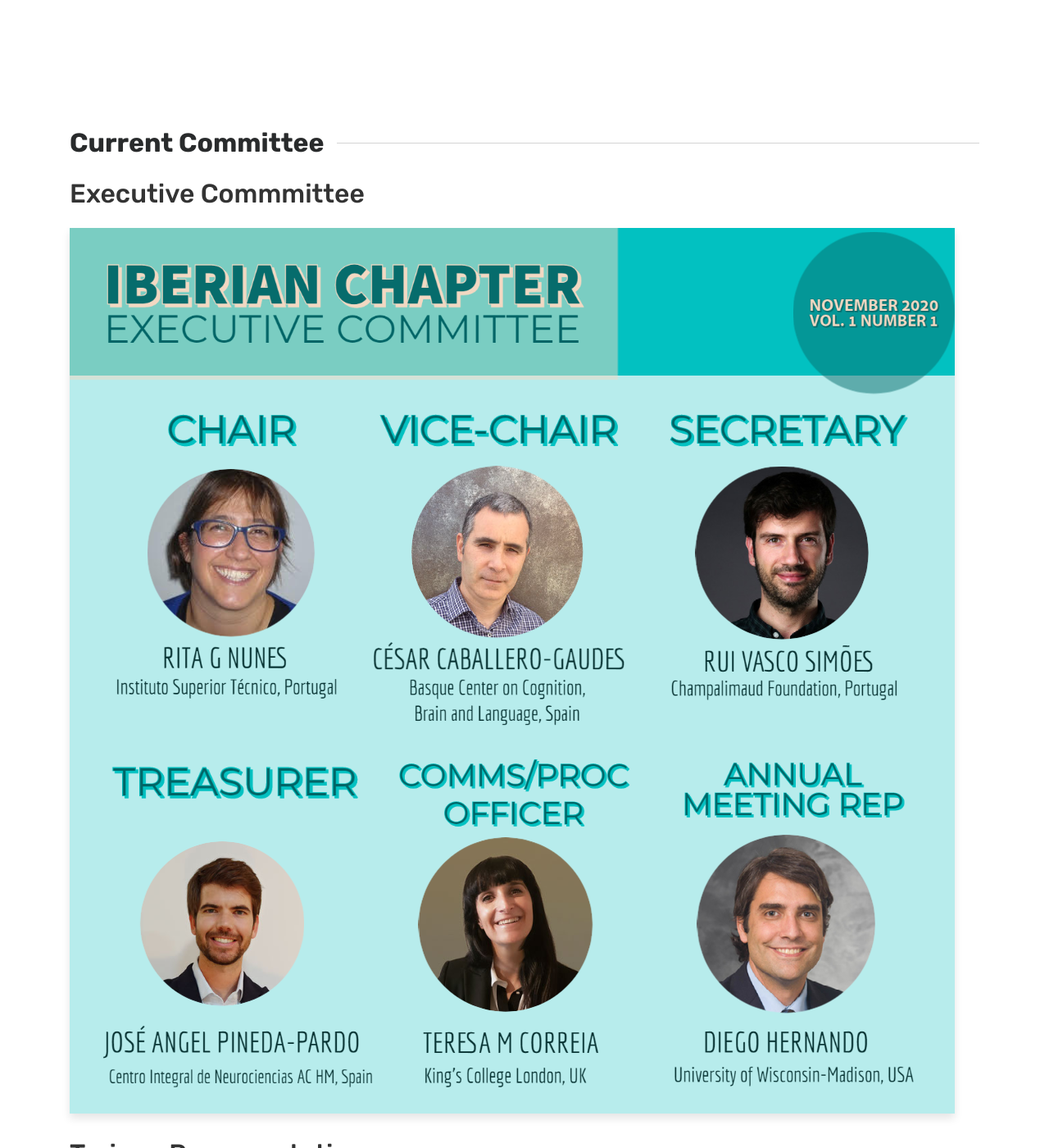
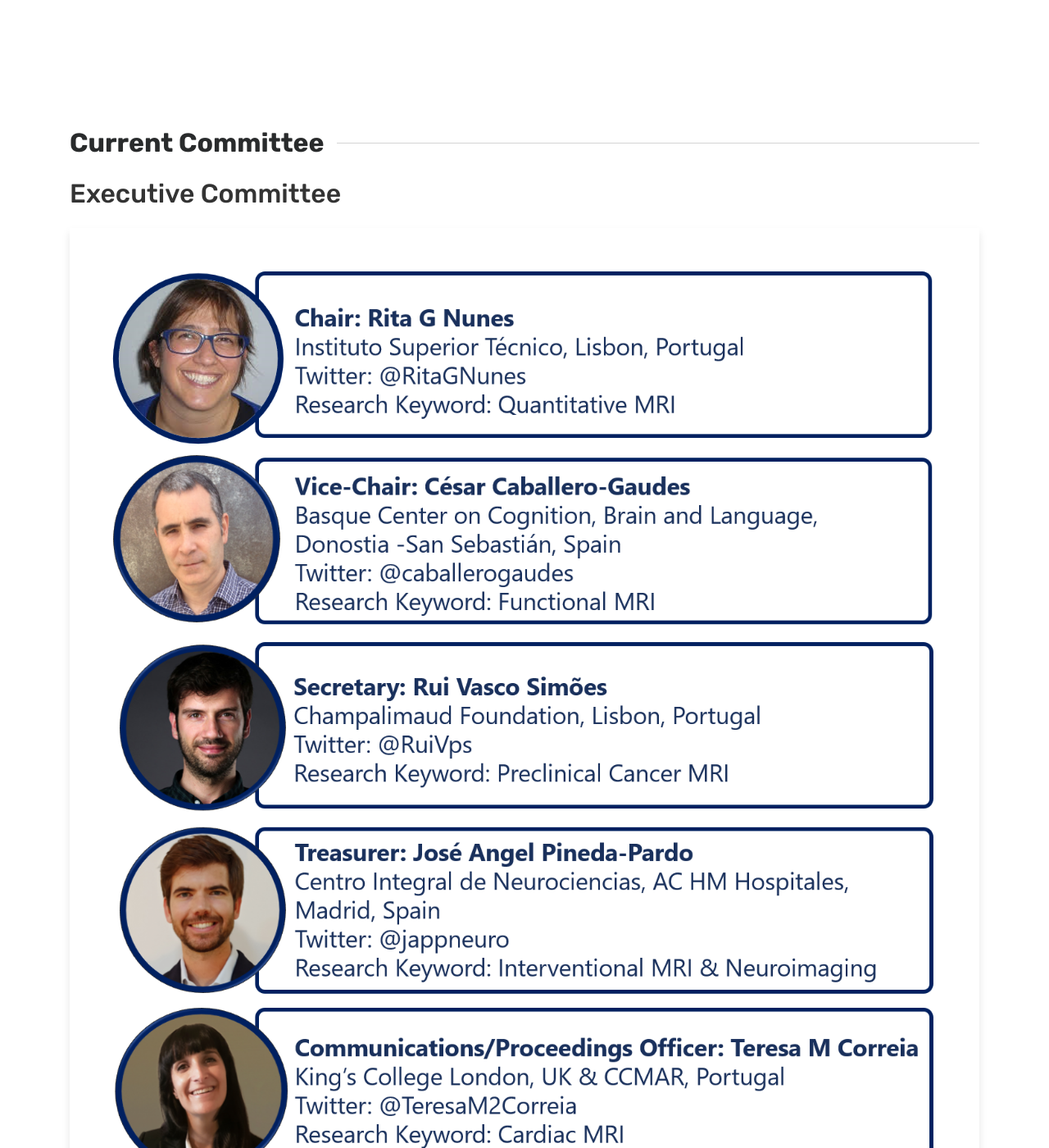
Before and after one commit to ismrm-iberian/ismrm-iberian.github.io, a Jekyll site: the page built from committee.md, in a window 1280 px wide and 1400 px high. Shown: the whole window at 82% size. Built offline with Jekyll 4.4.1, drawn with Linux system fonts in a browser that asks for light colours; some of the changed text lies outside the part shown.

Commit message:
Updated committee banners

```diff
--- a/committee.md
+++ b/committee.md
@@ -3,14 +3,10 @@ layout: page
 title: Current Committee
 ---
 
-## Executive Commmittee
+## Executive Committee
 
-![walking]({{ site.baseurl }}/assets/images/Iberian_Executive_Committee_v2.png)
-
-## Trainee Representatives
-
-![walking]({{ site.baseurl }}/assets/images/Iberian_Trainee_Committee_v2.png)
+![]({{ site.baseurl }}/assets/images/ExecutiveCommittee.png)
 
 ## Ambassadors
 
-Eneko Uruñuela-Tremiño, Web Design.
+![]({{ site.baseurl }}/assets/images/Ambassadors.png)
```
Also changed, not shown: assets/images/Ambassadors.png (added), assets/images/ExecutiveCommittee.png (added), 4 other files.
